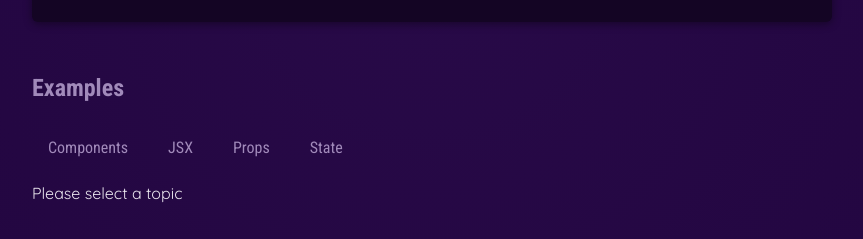
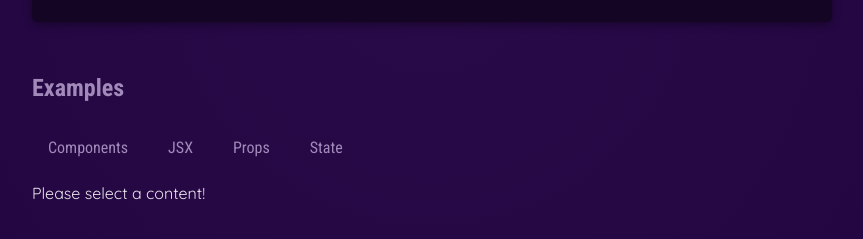
Before and after one commit to Worgrot4/01-starting-project, a React (Vite) app: page / in a window 1280 px wide. Shown: the part 677-916 px from the top of the page, without its empty margins (208-1071 px from the left). Built offline with nearby package versions, Linux system fonts and the light colour scheme.

Commit message:
Cleaned up some code

```diff
--- a/src/App.jsx
+++ b/src/App.jsx
@@ -15,7 +15,6 @@ function App() {
         <Examples />
       </main>
     </Fragment>
-
   );
 }
 export default App;
--- a/src/components/CoreConcepts/CoreConcepts.jsx
+++ b/src/components/CoreConcepts/CoreConcepts.jsx
@@ -3,7 +3,7 @@ import CoreConcept from "./CoreConcept";
 
 export default function CoreConcepts() {
     return (
-        <section id="core-concepts">
+        <section id="core-concepts" title = "Time to get started!">
             <h2>Time to get started!</h2>
             <ul>
                 {CORE_CONCEPTS.map((conceptItem)=><CoreConcept {...conceptItem} /> )}
--- a/src/components/Examples/Example.jsx
+++ b/src/components/Examples/Example.jsx
@@ -1,6 +1,8 @@
 import { EXAMPLES } from "../../assets/data"
 import TabButton from "../TabButton/TabButton"
 import { useState } from 'react';
+import Section from "../Sections/Section";
+import Tabs from "../TabButton/Tabs";
 
 export default function Examples() {
     let [selectedTopic, setSelectedTopic] = useState()
@@ -8,17 +10,9 @@ export default function Examples() {
         console.log('Selected Button', selectedButton)
         setSelectedTopic(selectedButton)
     }
-    return (
-        <section id="examples">
-            <h2>Examples</h2>
-            <menu>
-                <TabButton isSelected = {selectedTopic==='components'} onSelect = {()=>{handleSelect('components')}}> Components </TabButton>
-                <TabButton isSelected = {selectedTopic==='jsx'} onSelect = {()=>{handleSelect('jsx')}}> JSX </TabButton>
-                <TabButton isSelected = {selectedTopic==='props'} onSelect = {()=>{handleSelect('props')}}> Props </TabButton>
-                <TabButton isSelected = {selectedTopic==='state'} onSelect = {()=>{handleSelect('state')}}> State </TabButton>
-            </menu>
-            {
-            !selectedTopic ? <p> Please select a topic</p>:(
+    let tabContent = "Please select a content!"
+    if (selectedTopic) {
+        tabContent = (
             <div id="tab-content">
                 <h3>{EXAMPLES[selectedTopic].title}</h3>
                 <p>{EXAMPLES[selectedTopic].description}</p>
@@ -27,8 +21,19 @@ export default function Examples() {
                     {EXAMPLES[selectedTopic].code}
                 </code>
                 </pre>
-                </div>)
-            }
-        </section>
+            </div>
         )
     }
+    return (
+        <Section id="examples" title = "Examples">
+            <Tabs buttonsContainer = "menu" buttons = {<>
+                    <TabButton isSelected = {selectedTopic==='components'} onClick = {()=>{handleSelect('components')}}> Components </TabButton>
+                    <TabButton isSelected = {selectedTopic==='jsx'} onClick = {()=>{handleSelect('jsx')}}> JSX </TabButton>
+                    <TabButton isSelected = {selectedTopic==='props'} onClick = {()=>{handleSelect('props')}}> Props </TabButton>
+                    <TabButton isSelected = {selectedTopic==='state'} onClick = {()=>{handleSelect('state')}}> State </TabButton>
+                </>}>
+            </Tabs>
+            {tabContent}
+        </Section>
+    )
+}
--- a/src/components/TabButton/TabButton.jsx
+++ b/src/components/TabButton/TabButton.jsx
@@ -1,10 +1,10 @@
-export default function TabButton({children, onSelect, isSelected}) {
+export default function TabButton({children, isSelected, ...props}) {
     // function handleClick() {
     //     console.log('Hello World!');
     // }
     return (
         <li>
-            <button className = {isSelected ? "active" : ''} onClick = {onSelect}>
+            <button className = {isSelected ? "active" : ''} {...props}>
                 {children}
             </button>
         </li>
--- /dev/null
+++ b/src/components/TabButton/Tabs.jsx
@@ -0,0 +1,11 @@
+export default function Tabs({children, buttons, buttonsContainer = "ul"}) {
+    const ButtonsContainer = buttonsContainer
+    return (
+        <>
+            <ButtonsContainer>
+                {buttons}
+            </ButtonsContainer>
+            {children}
+        </>
+    )
+}
```
Lines whose indentation alone changed are shown as unchanged.
